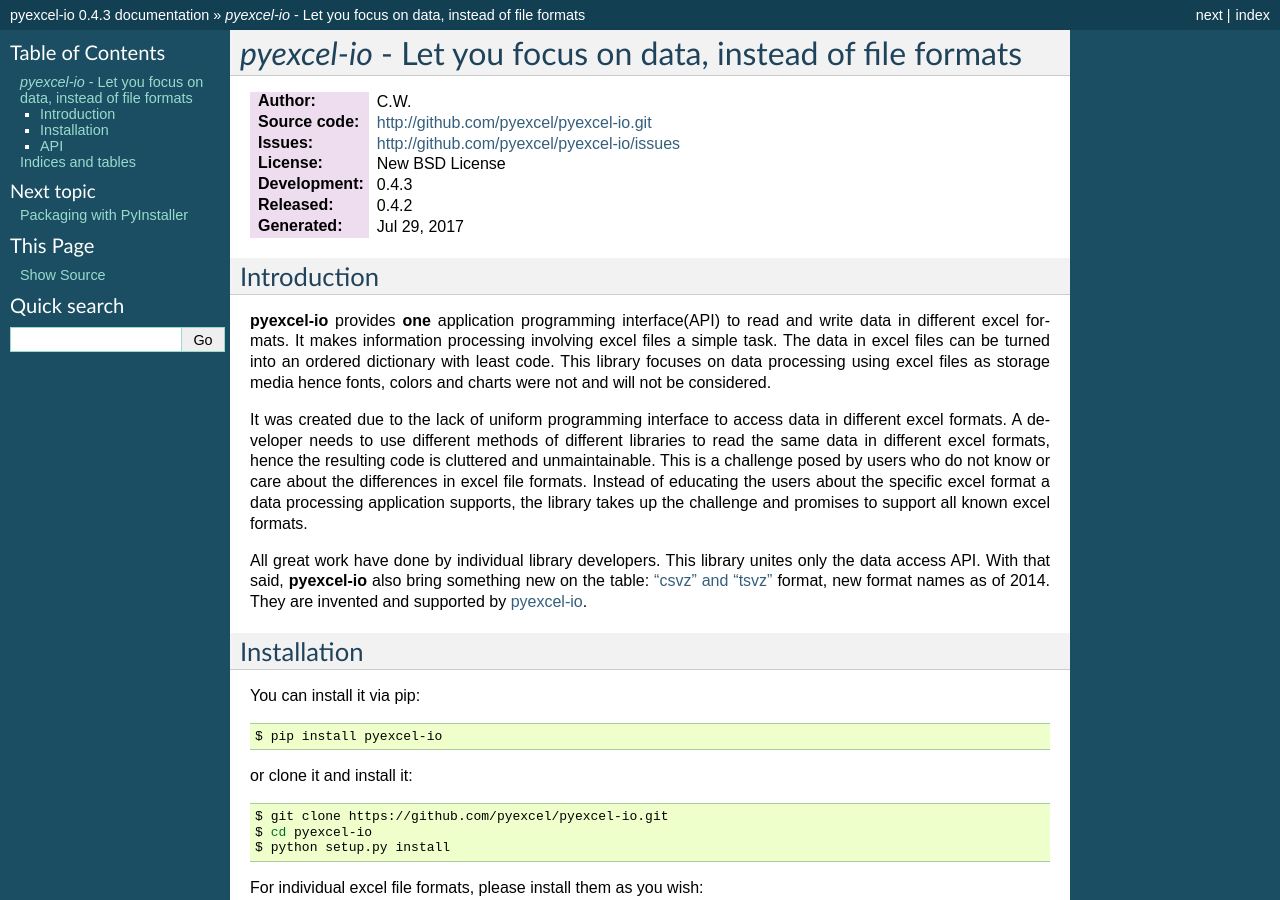
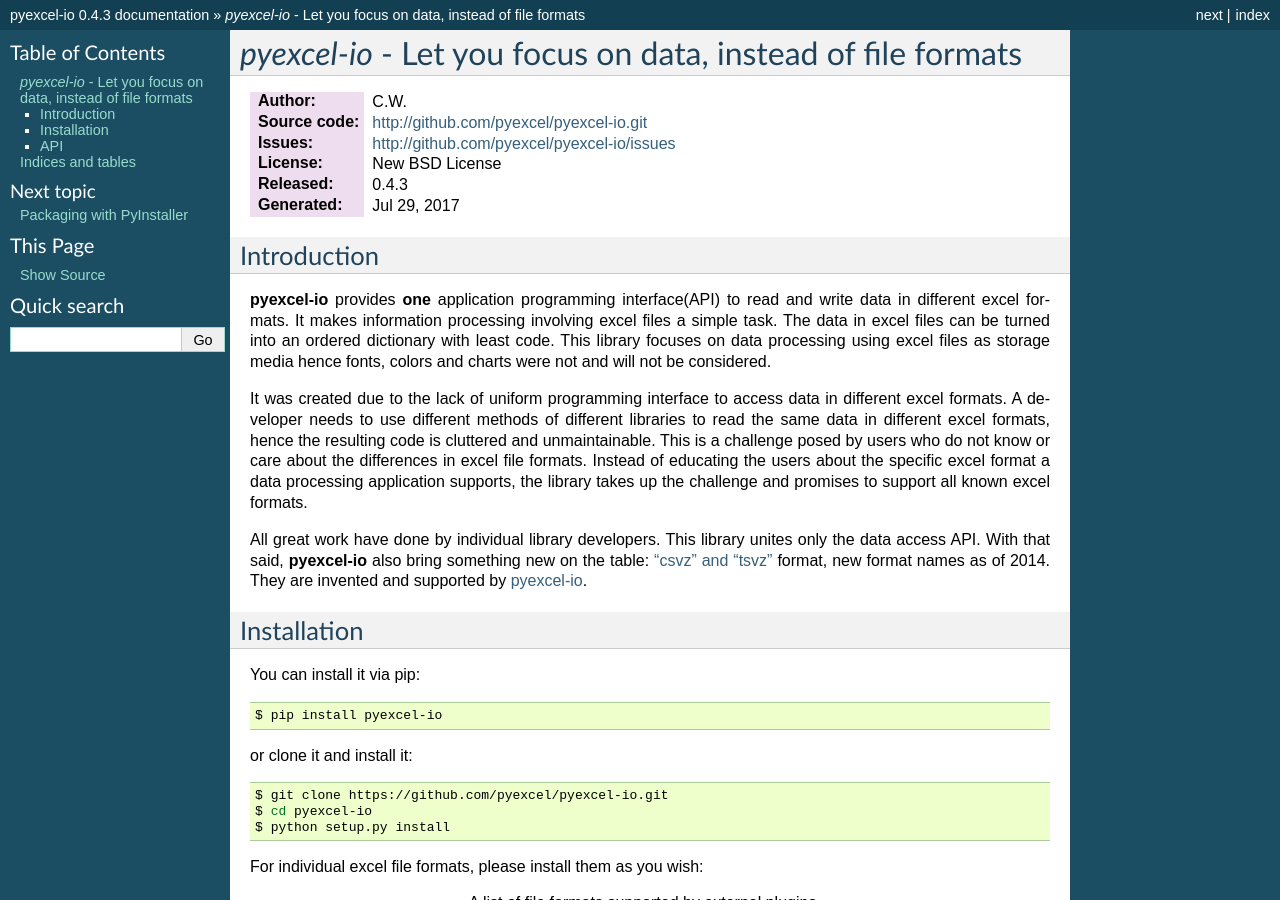
Before and after one commit to pyexcel/pyexcel-io, a Sphinx documentation site: the page built from docs/source/index.rst, in a window 1280 px wide and 900 px high. Built offline with Sphinx 7.4.7, drawn with Linux system fonts in a browser that asks for light colours.

Commit message:
:gem: release 0.4.3

```diff
--- a/CHANGELOG.rst
+++ b/CHANGELOG.rst
@@ -12,7 +12,7 @@
    use cString by default
 
 
-0.4.3 - unreleased
+0.4.3 - 29.07.2017
 --------------------------------------------------------------------------------
 
 Updated
--- a/README.rst
+++ b/README.rst
@@ -173,7 +173,7 @@
 Additional steps are required:
 
 #. pip install moban
-#. git clone https://github.com/pyexcel/setupmobans.git # generic setup
+#. git clone https://github.com/moremoban/setupmobans.git # generic setup
 #. git clone https://github.com/pyexcel/pyexcel-commons.git commons
 #. make your changes in `.moban.d` directory, then issue command `moban`
 
--- a/docs/source/conf.py
+++ b/docs/source/conf.py
@@ -22,7 +22,7 @@
 
 project = u'pyexcel-io'
 copyright = u'2015-2017 Onni Software Ltd.'
-version = '0.4.2'
+version = '0.4.3'
 release = '0.4.3'
 exclude_patterns = []
 pygments_style = 'sphinx'
--- a/docs/source/index.rst
+++ b/docs/source/index.rst
@@ -10,7 +10,6 @@
 :Source code: http://github.com/pyexcel/pyexcel-io.git
 :Issues: http://github.com/pyexcel/pyexcel-io/issues
 :License: New BSD License
-:Development: |release|
 :Released: |version|
 :Generated: |today|
 
--- a/pyexcel_io.yaml
+++ b/pyexcel_io.yaml
@@ -3,7 +3,7 @@
 nick_name: io
 version: 0.4.3
 current_version: 0.4.3
-release: 0.4.2
+release: 0.4.3
 dependencies:
   - ordereddict;python_version<"2.7"
   - lml==0.0.1
--- a/setup.py
+++ b/setup.py
@@ -19,7 +19,7 @@
     ''
 )
 URL = 'https://github.com/pyexcel/pyexcel-io'
-DOWNLOAD_URL = '%s/archive/0.4.2.tar.gz' % URL
+DOWNLOAD_URL = '%s/archive/0.4.3.tar.gz' % URL
 FILES = ['README.rst', 'CHANGELOG.rst']
 KEYWORDS = [
     'API',
```
